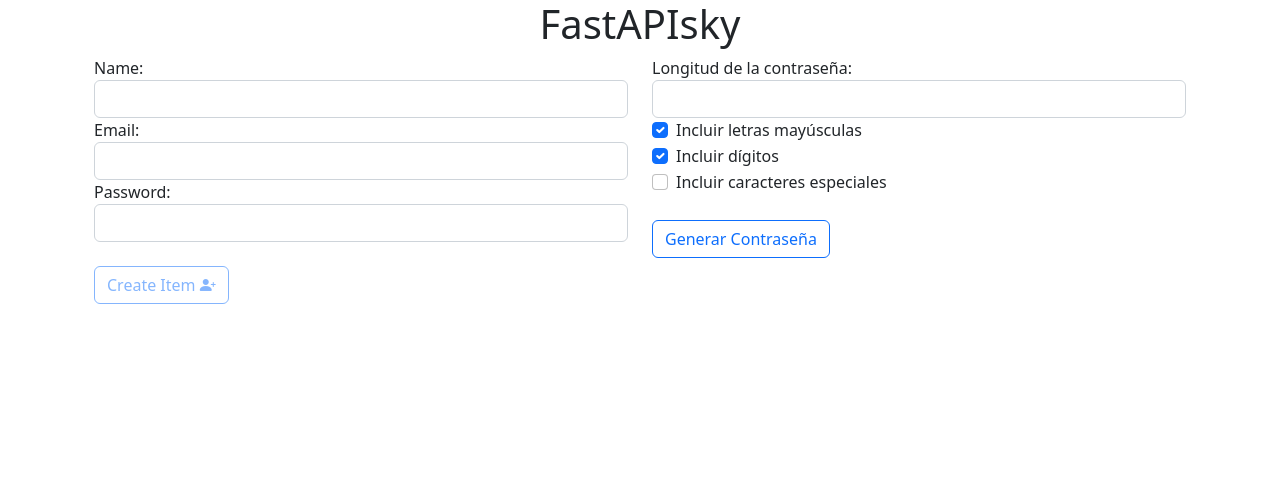
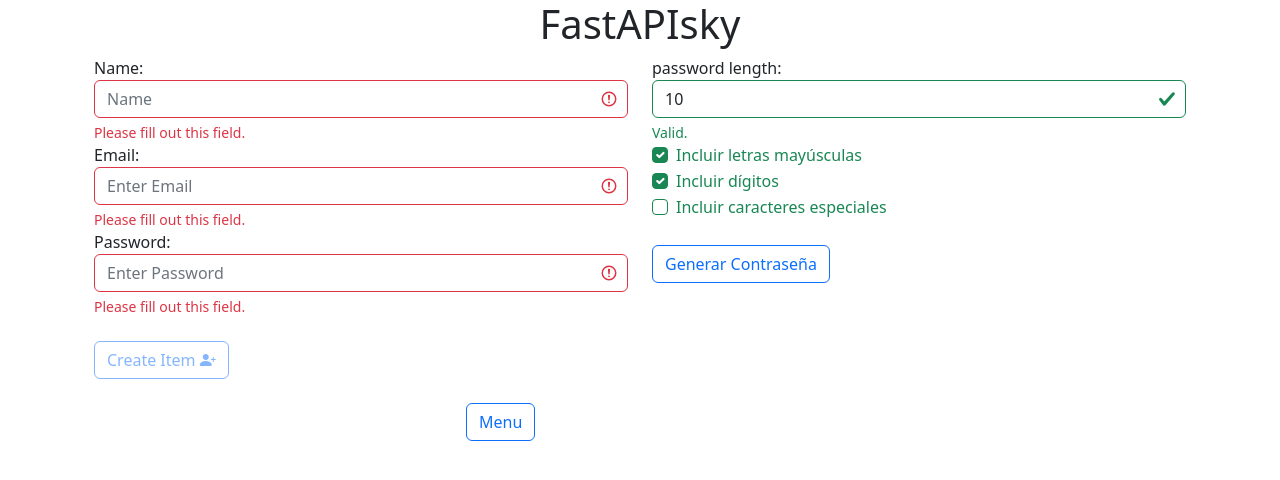
Before and after one commit to H2OSKY/FastAPIsky, a FastAPI app: page /addnew in a window 1280 px wide. Shown: the top 480 px of the page. Run offline with FastAPI, Linux system fonts and the light colour scheme; some libraries are stand-ins or nearby versions.

Commit message:
Add styles form

```diff
--- a/static/css/main.css
+++ b/static/css/main.css
@@ -1,6 +1,6 @@
 @font-face {
     font-family: 'Noto';
-    src: url("../../fonts/NotoSans.woff") format("woff2"), url("../../fonts/NotoSans.woff") format("woff");
+    src: url("../fonts/NotoSans.woff") format("woff2"), url("../fonts/NotoSans.woff") format("woff");
     font-weight: bold;
     font-style: normal;
     font-display: swap;
--- a/templates/addnew.html
+++ b/templates/addnew.html
@@ -2,18 +2,24 @@
 
 {% block content %}
 <div class="col-md-6">
-    <form class="mb-4" id="myForm">
+    <form class="mb-4 was-validated" id="myForm">
         <div class="form-group">
             <label for="name">Name:</label>
-            <input type="text" name="name" class="form-control" id="Name" required>
+            <input type="text" name="name" class="form-control" id="Name" placeholder="Name" required>
+            <div class="valid-feedback">Valid.</div>
+            <div class="invalid-feedback">Please fill out this field.</div>
         </div>
         <div class="form-group">
             <label for="email">Email:</label>
-            <input type="text" name="email" class="form-control" id="Email">
+            <input type="text" name="email" class="form-control" id="Email" placeholder="Enter Email" required>
+            <div class="valid-feedback">Valid.</div>
+            <div class="invalid-feedback">Please fill out this field.</div>
         </div>
         <div class="form-group">
             <label for="Password">Password:</label>
-            <input type="password" name="Password" class="form-control" id="Passw">
+            <input type="password" name="Password" class="form-control" id="Passw" placeholder="Enter Password" required>
+            <div class="valid-feedback">Valid.</div>
+            <div class="invalid-feedback">Please fill out this field.</div>
         </div>
         <br>
         <button class="btn btn-outline-primary" id="submitButton">Create Item <i
@@ -24,10 +30,12 @@
 <!--Div Password-->
 <div class="col-md-6">
 
-    <form id="passwordForm" class="mb-4">
+    <form id="passwordForm" class="mb-4 was-validated">
         <div class="form-group">
-            <label for="length">Longitud de la contraseña:</label>
-            <input type="number" class="form-control" id="length" name="length" min="1" max="100" required="required">
+            <label for="length">password length:</label>
+            <input type="number" class="form-control" id="length" name="length" value="10" placeholder="Enter password length" min="10" max="100" required="required">
+            <div class="valid-feedback">Valid.</div>
+            <div class="invalid-feedback">Please fill out this field.</div>
         </div>
 
         <div class="form-group">
@@ -54,6 +62,12 @@
         <button type="button" class="btn btn-outline-primary" id="Password">Generar Contraseña</button>
     </form>
 </div>
+
+<div class="col-md-4"></div>
+<div class="col-md-4">
+    <a href="/" class="btn btn-outline-primary">Menu</a>
+</div>
+<div class="col-md-4"></div>
 <!--Fin div Password-->
 
 {% endblock content %}
--- a/templates/index.html
+++ b/templates/index.html
@@ -4,7 +4,7 @@
 <div class="row">
     <div class="col-md-12">
         <div class="container mt-5">
-            <h1>FastAPI CRUD</h1>
+            <h1>Users</h1>
             <br>
             <!--Table-->
             <table id="example" class="table table-bordered table-striped">
```
